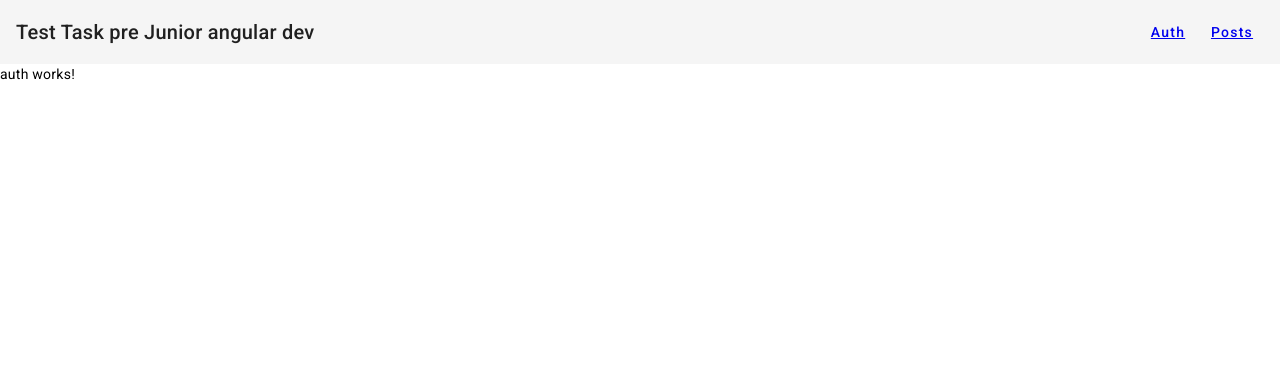
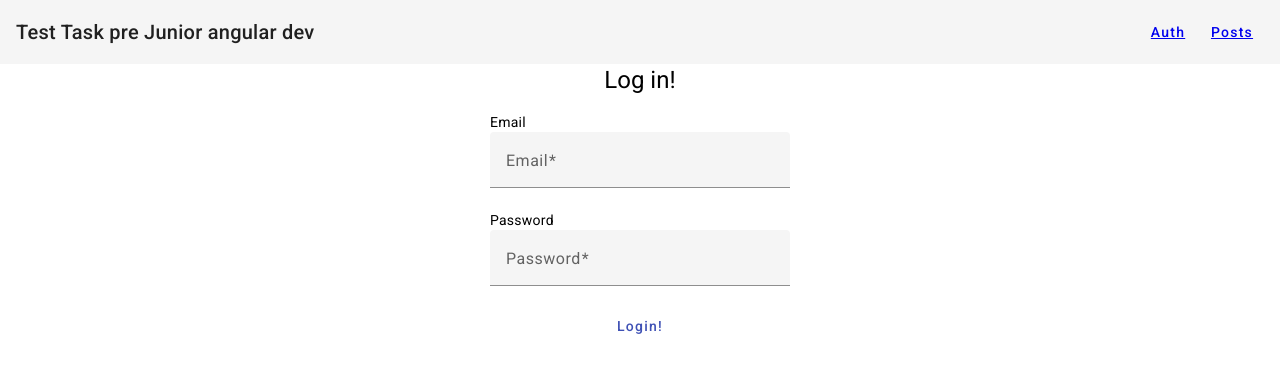
Before and after one commit to Nikita-Ma/t-effective-mobile, an Angular app in the folder client/: page /auth in a window 1280 px wide. Shown: the top 372 px of the page. Built offline with nearby package versions, Linux system fonts and the light colour scheme.

Commit message:
create auth layout with standard validation

```diff
--- a/client/src/app/app.module.ts
+++ b/client/src/app/app.module.ts
@@ -9,7 +9,11 @@
 import {AuthComponent} from "./auth/auth.component";
 import {RouterModule} from "@angular/router";
 import {MatToolbarModule} from "@angular/material/toolbar";
-
+import {MatFormFieldModule} from "@angular/material/form-field";
+import {MatInputModule} from "@angular/material/input";
+import {MatSnackBarModule} from "@angular/material/snack-bar";
+import {FormsModule, ReactiveFormsModule} from "@angular/forms";
+import {NgIf} from "@angular/common";
 
 @NgModule({
   declarations: [
@@ -24,6 +28,8 @@
     BrowserAnimationsModule,
     MatButtonModule,
     MatToolbarModule,
+    FormsModule, MatFormFieldModule, MatInputModule, ReactiveFormsModule, NgIf,
+    MatFormFieldModule, MatInputModule, MatButtonModule, MatSnackBarModule
   ],
   providers: [],
   bootstrap: [AppComponent]
--- a/client/src/app/auth/auth.component.css
+++ b/client/src/app/auth/auth.component.css
@@ -0,0 +1,7 @@
+.example-form {
+  display: flex;
+  flex-direction: column;
+  max-width: 300px;
+  margin-left: auto;
+  margin-right: auto;
+}
--- a/client/src/app/auth/auth.component.html
+++ b/client/src/app/auth/auth.component.html
@@ -1 +1,26 @@
-<p>auth works!</p>
+<h1 [ngStyle]="{'text-align':'center'}">Log in!</h1>
+<form class="example-form">
+  <span>Email</span>
+  <mat-form-field class="example-full-width">
+    <mat-label>Email</mat-label>
+    <input type="email" matInput [formControl]="emailFormControl" placeholder="your-email@example.com">
+    <mat-error *ngIf="emailFormControl.hasError('email') && !emailFormControl.hasError('required')">
+      Please enter a valid email address
+    </mat-error>
+    <mat-error *ngIf="emailFormControl.hasError('required')">
+      Email is <strong>required</strong>
+    </mat-error>
+  </mat-form-field>
+  <span>Password</span>
+  <mat-form-field class="example-full-width">
+    <mat-label>Password</mat-label>
+    <input type="email" matInput [formControl]="emailFormControl" placeholder="your-email@example.com">
+    <mat-error *ngIf="emailFormControl.hasError('email') && !emailFormControl.hasError('required')">
+      Please enter a valid email address
+    </mat-error>
+    <mat-error *ngIf="emailFormControl.hasError('required')">
+      Email is <strong>required</strong>
+    </mat-error>
+  </mat-form-field>
+  <button mat-button color="primary">Login!</button>
+</form>
--- a/client/src/app/auth/auth.component.ts
+++ b/client/src/app/auth/auth.component.ts
@@ -1,10 +1,19 @@
-import { Component } from '@angular/core';
+import {Component} from '@angular/core';
+import {MatSnackBar} from "@angular/material/snack-bar";
+import {FormControl, FormsModule, ReactiveFormsModule, Validators} from "@angular/forms";
+import {Title} from "@angular/platform-browser";
 
 @Component({
   selector: 'app-auth',
   templateUrl: './auth.component.html',
-  styleUrls: ['./auth.component.css']
+  styleUrls: ['./auth.component.css'],
 })
 export class AuthComponent {
-
+  constructor(
+    private _snackBar: MatSnackBar,
+    private titleService: Title
+              ) {
+    this.titleService.setTitle('Log in')
+  }
+  emailFormControl = new FormControl('', [Validators.required, Validators.email]);
 }
```
